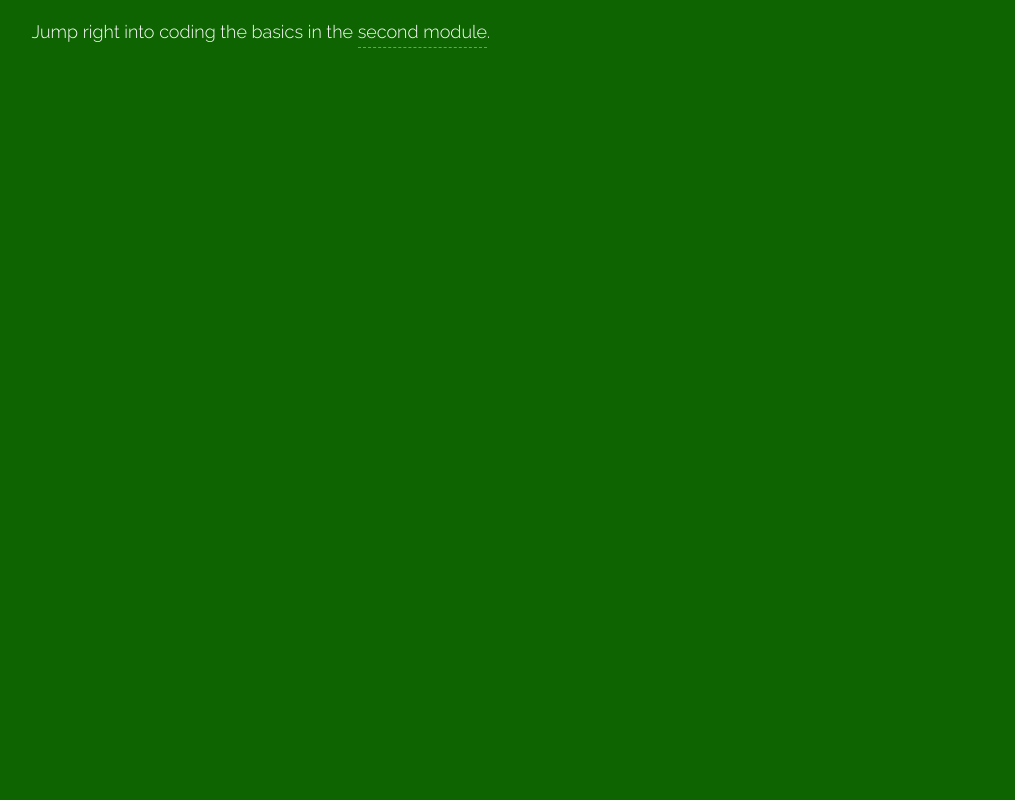
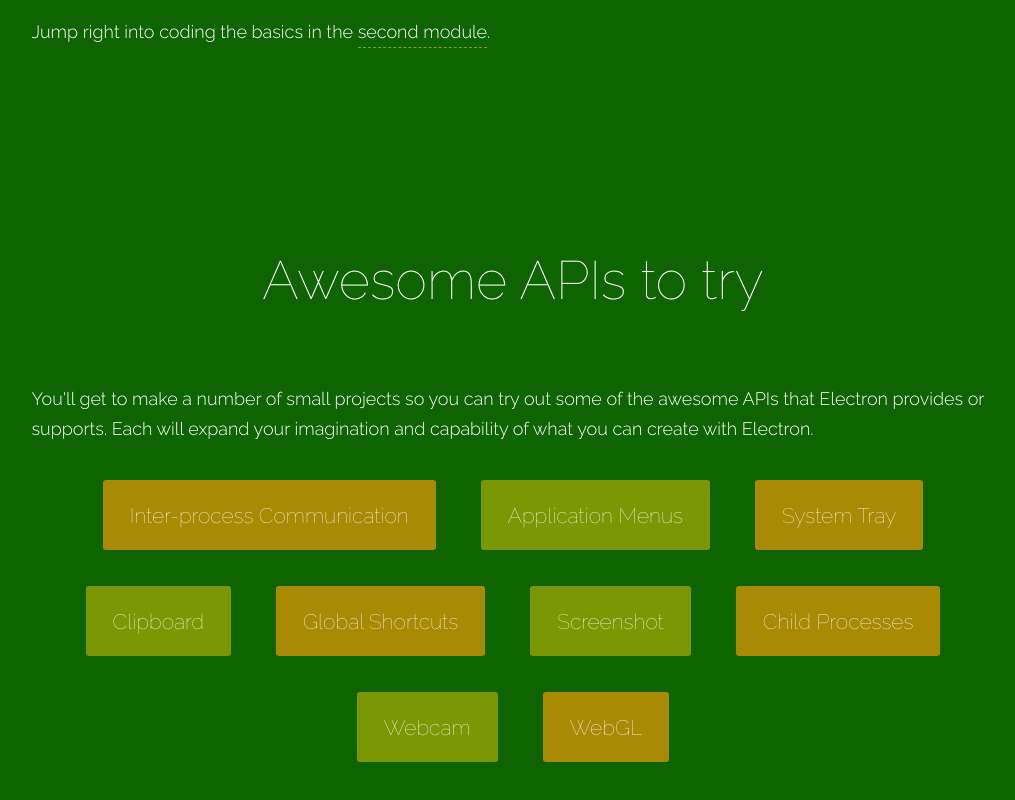
Before and after one commit to jaketrent/electron-course, a Next.js app: page / in a window 1280 px wide. Shown: the part 3191-3991 px from the top of the page, without its empty margins (127-1142 px from the left). Before the commit the page ends 3349 px from the top, so only its background shows below. Built offline with nearby package versions, Linux system fonts and the light colour scheme.

Commit message:
api flexibility tweaks

```diff
--- a/components/api.js
+++ b/components/api.js
@@ -1,6 +1,5 @@
 export default _ =>
   <div>
-
     <p className="api-desc">
       You'll get to make a number of small projects so you can try out
       some of the awesome APIs that Electron provides or supports. Each will
@@ -45,8 +44,8 @@
         list-style: none;
       }
       .api-item {
-        margin: 20px 3vw;
-        padding: 20px 30px;
+        margin: 1em 1.25em;
+        padding: 1.25em 1.5em;
         background: #A88A05;
         text-align: center;
         border-radius: 3px;
--- a/pages/index.js
+++ b/pages/index.js
@@ -89,4 +89,9 @@
       <SectionHeader>Easy to get started</SectionHeader>
       <Start />
     </Section>
+
+    <Section>
+      <SectionHeader>Awesome APIs to try</SectionHeader>
+      <Api />
+    </Section>
   </div>
```
